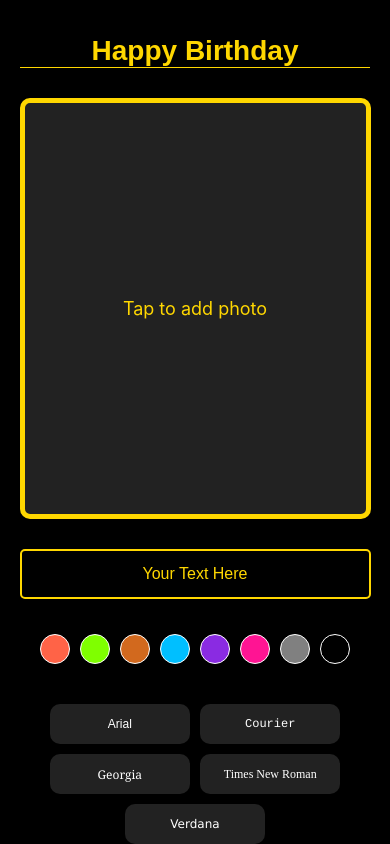
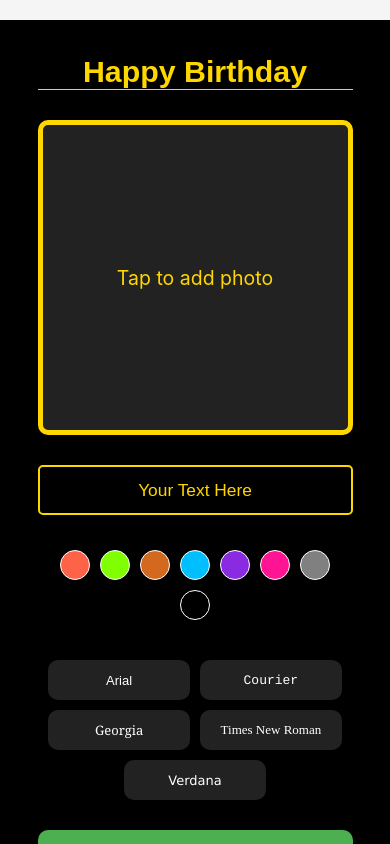
Before and after one commit to eungobs/Birthday-Card, a React Native app: screen / in a window 390 px wide. Built offline with nearby package versions, Linux system fonts and the light colour scheme.

Commit message:
birthdaycard updated share icon

```diff
--- a/App.js
+++ b/App.js
@@ -1,5 +1,5 @@
 import React from 'react';
-import BirthdayCard from './src/BirthdayCard'; // Adjust the path if needed
+import BirthdayCard from './src/BirthdayCard';
 
 export default function App() {
   return <BirthdayCard />;
--- a/package.json
+++ b/package.json
@@ -17,10 +17,12 @@
     "react-native": "0.76.5",
     "react-native-image-picker": "^7.2.3",
     "react-native-share": "^12.0.3",
+    "react-native-vector-icons": "^10.2.0",
     "react-native-web": "~0.19.13"
   },
   "devDependencies": {
-    "@babel/core": "^7.20.0"
+    "@babel/core": "^7.20.0",
+    "@react-native-community/cli": "latest"
   },
   "private": true
 }
--- a/src/BirthdayCard.js
+++ b/src/BirthdayCard.js
@@ -9,9 +9,20 @@ import {
   Alert,
   ScrollView,
   Dimensions,
+  Share,
 } from 'react-native';
 import AsyncStorage from '@react-native-async-storage/async-storage';
 import { launchImageLibrary } from 'react-native-image-picker';
+import Icon from 'react-native-vector-icons/MaterialIcons';
+
+// Get screen dimensions
+const { width, height } = Dimensions.get('window');
+
+// Helper function to scale sizes based on screen width
+const scaleSize = (size) => {
+  const scaleFactor = width / 360; // 360 is the base width for mobile design
+  return size * Math.min(scaleFactor, 1.5); // Limit scaling for larger screens
+};
 
 export default function BirthdayCard() {
   const [photo, setPhoto] = useState(null);
@@ -82,7 +93,6 @@ export default function BirthdayCard() {
       setSavedCards(updatedCards);
       setEditingCard(null);
 
-      // Reset form
       setPhoto(null);
       setTitle('Happy Birthday');
       setBottomText('Your Text Here');
@@ -109,15 +119,27 @@ export default function BirthdayCard() {
     }
   };
 
+  const handleShareCard = async (card) => {
+    try {
+      const message = `${card.title}\n${card.bottomText}`;
+      await Share.share({
+        message,
+        url: card.photo,
+      });
+    } catch (error) {
+      Alert.alert('Error', 'Failed to share card');
+    }
+  };
+
   const SavedCardComponent = ({ card }) => (
     <View style={[styles.savedCard, { backgroundColor: card.backgroundColor }]}>
-      <Text style={[styles.savedTitle, { fontFamily: card.fontFamily }]}>
+      <Text style={[styles.savedTitle, { fontFamily: card.fontFamily, fontSize: scaleSize(20) }]}>
         {card.title}
       </Text>
       {card.photo && (
         <Image source={{ uri: card.photo }} style={styles.savedPhoto} />
       )}
-      <Text style={[styles.savedBottomText, { fontFamily: card.fontFamily }]}>
+      <Text style={[styles.savedBottomText, { fontFamily: card.fontFamily, fontSize: scaleSize(16) }]}>
         {card.bottomText}
       </Text>
       <View style={styles.cardButtons}>
@@ -133,15 +155,21 @@ export default function BirthdayCard() {
         >
           <Text style={styles.deleteButtonText}>Delete</Text>
         </TouchableOpacity>
+        <TouchableOpacity
+          style={styles.shareButton}
+          onPress={() => handleShareCard(card)}
+        >
+          <Icon name="share" size={scaleSize(20)} color="white" />
+        </TouchableOpacity>
       </View>
     </View>
   );
 
   return (
-    <ScrollView style={styles.mainContainer}>
+    <ScrollView contentContainerStyle={styles.mainContainer}>
       <View style={[styles.container, { backgroundColor }]}>
         <TextInput
-          style={[styles.title, { fontFamily }]}
+          style={[styles.title, { fontFamily, fontSize: scaleSize(28) }]}
           value={title}
           onChangeText={setTitle}
           placeholder="Enter Title"
@@ -152,12 +180,12 @@ export default function BirthdayCard() {
           {photo ? (
             <Image source={{ uri: photo }} style={styles.photo} />
           ) : (
-            <Text style={styles.photoText}>Tap to add photo</Text>
+            <Text style={[styles.photoText, { fontSize: scaleSize(18) }]}>Tap to add photo</Text>
           )}
         </TouchableOpacity>
 
         <TextInput
-          style={[styles.bottomRectangle, { fontFamily }]}
+          style={[styles.bottomRectangle, { fontFamily, fontSize: scaleSize(16) }]}
           value={bottomText}
           onChangeText={setBottomText}
           placeholder="Enter bottom text"
@@ -184,7 +212,7 @@ export default function BirthdayCard() {
               style={[styles.fontButton, { backgroundColor: '#222' }]}
               onPress={() => setFontFamily(font)}
             >
-              <Text style={[styles.fontButtonText, { fontFamily: font }]}>{font}</Text>
+              <Text style={[styles.fontButtonText, { fontFamily: font, fontSize: scaleSize(12) }]}>{font}</Text>
             </TouchableOpacity>
           ))}
         </View>
@@ -193,7 +221,7 @@ export default function BirthdayCard() {
           style={styles.saveButton}
           onPress={saveData}
         >
-          <Text style={styles.saveButtonText}>
+          <Text style={[styles.saveButtonText, { fontSize: scaleSize(16) }]}>
             {editingCard ? 'Update Card' : 'Save New Card'}
           </Text>
         </TouchableOpacity>
@@ -203,13 +231,13 @@ export default function BirthdayCard() {
             style={styles.cancelButton}
             onPress={() => setEditingCard(null)}
           >
-            <Text style={styles.cancelButtonText}>Cancel Edit</Text>
+            <Text style={[styles.cancelButtonText, { fontSize: scaleSize(16) }]}>Cancel Edit</Text>
           </TouchableOpacity>
         )}
       </View>
 
       <View style={styles.savedCardsContainer}>
-        <Text style={styles.savedCardsTitle}>Saved Cards</Text>
+        <Text style={[styles.savedCardsTitle, { fontSize: scaleSize(24) }]}>Saved Cards</Text>
         {savedCards.map((card) => (
           <SavedCardComponent key={card.id} card={card} />
         ))}
@@ -218,20 +246,21 @@ export default function BirthdayCard() {
   );
 }
 
-const { width } = Dimensions.get('window');
-const cardWidth = width * 0.9;
-
 const styles = StyleSheet.create({
   mainContainer: {
-    flex: 1,
+    flexGrow: 1,
     backgroundColor: '#f5f5f5',
+    paddingVertical: 20,
+    maxWidth: 500, // Limit maximum width for desktop
+    alignSelf: 'center', // Center the container on larger screens
+    width: '100%',
   },
   container: {
     alignItems: 'center',
     padding: 20,
+    width: '100%',
   },
   title: {
-    fontSize: 28,
     color: 'gold',
     fontWeight: 'bold',
     textAlign: 'center',
@@ -239,11 +268,11 @@ const styles = StyleSheet.create({
     borderBottomWidth: 1,
     borderBottomColor: 'gold',
     paddingHorizontal: 10,
-    width: '100%',
+    width: '90%',
   },
   photoFrame: {
-    width: cardWidth,
-    height: cardWidth * 1.2,
+    width: '90%',
+    aspectRatio: 1, // Maintain a square aspect ratio
     borderWidth: 5,
     borderColor: 'gold',
     justifyContent: 'center',
@@ -260,15 +289,13 @@ const styles = StyleSheet.create({
   },
   photoText: {
     color: 'gold',
-    fontSize: 18,
   },
   bottomRectangle: {
-    width: cardWidth,
+    width: '90%',
     height: 50,
     borderWidth: 2,
     borderColor: 'gold',
     color: 'gold',
-    fontSize: 16,
     textAlign: 'center',
     marginVertical: 15,
     paddingHorizontal: 10,
@@ -279,7 +306,7 @@ const styles = StyleSheet.create({
     flexWrap: 'wrap',
     justifyContent: 'center',
     marginVertical: 15,
-    width: cardWidth,
+    width: '90%',
   },
   colorButton: {
     width: 30,
@@ -294,10 +321,10 @@ const styles = StyleSheet.create({
     flexWrap: 'wrap',
     justifyContent: 'center',
     marginVertical: 15,
-    width: cardWidth,
+    width: '90%',
   },
   fontButton: {
-    width: cardWidth / 2.5,
+    width: '45%',
     height: 40,
     justifyContent: 'center',
     alignItems: 'center',
@@ -306,10 +333,9 @@ const styles = StyleSheet.create({
   },
   fontButtonText: {
     color: 'white',
-    fontSize: 12,
   },
   saveButton: {
-    width: cardWidth,
+    width: '90%',
     marginVertical: 10,
     padding: 15,
     backgroundColor: '#4CAF50',
@@ -317,12 +343,11 @@ const styles = StyleSheet.create({
   },
   saveButtonText: {
     color: 'white',
-    fontSize: 16,
     textAlign: 'center',
     fontWeight: 'bold',
   },
   cancelButton: {
-    width: cardWidth,
+    width: '90%',
     marginVertical: 10,
     padding: 15,
     backgroundColor: '#666',
@@ -330,22 +355,21 @@ const styles = StyleSheet.create({
   },
   cancelButtonText: {
     color: 'white',
-    fontSize: 16,
     textAlign: 'center',
     fontWeight: 'bold',
   },
   savedCardsContainer: {
     padding: 15,
+    width: '100%',
   },
   savedCardsTitle: {
-    fontSize: 24,
     fontWeight: 'bold',
     color: '#333',
     marginBottom: 15,
     textAlign: 'center',
   },
   savedCard: {
-    width: cardWidth,
+    width: '90%',
     marginVertical: 10,
     padding: 15,
     borderRadius: 10,
@@ -363,13 +387,12 @@ const styles = StyleSheet.create({
   },
   savedPhoto: {
     width: '100%',
-    height: cardWidth * 0.8,
+    aspectRatio: 1,
     resizeMode: 'cover',
     borderRadius: 5,
     marginVertical: 10,
   },
   savedTitle: {
-    fontSize: 20,
     color: 'gold',
     fontWeight: 'bold',
     textAlign: 'center',
@@ -377,7 +400,6 @@ const styles = StyleSheet.create({
   },
   savedBottomText: {
     color: 'gold',
-    fontSize: 16,
     textAlign: 'center',
     marginVertical: 10,
   },
@@ -400,6 +422,14 @@ const styles = StyleSheet.create({
     flex: 1,
     marginLeft: 5,
   },
+  shareButton: {
+    backgroundColor: '#2196F3',
+    padding: 10,
+    borderRadius: 5,
+    flex: 1,
+    marginLeft: 5,
+    alignItems: 'center',
+  },
   editButtonText: {
     color: 'white',
     textAlign: 'center',
```
Also changed, not shown: 1 other file (tests, documents, lock files or other folders).
